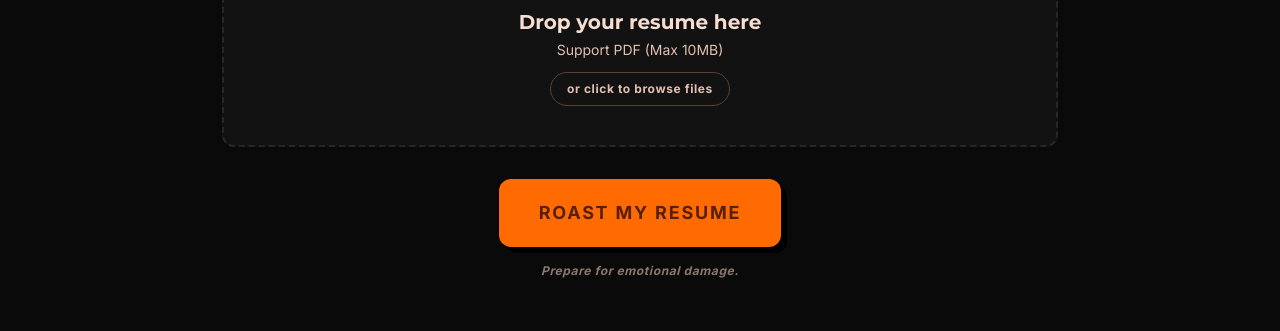
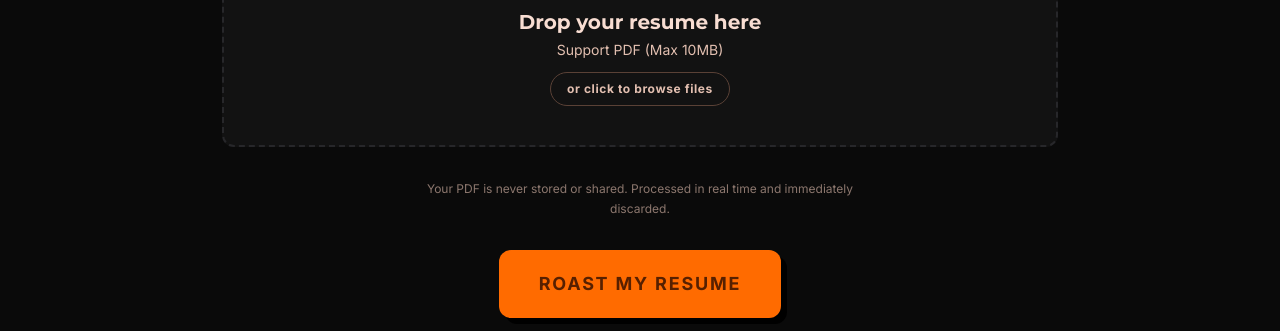
Before and after one commit to 3iiik/RoastMyCV, a website: page public/index.html in a window 1280 px wide. Shown: the part 445-776 px from the top of the page. Drawn offline with nearby package versions, Linux system fonts and the light colour scheme; a script that the page names is missing.

Commit message:
fix: add privacy notice below upload area

```diff
--- a/public/index.html
+++ b/public/index.html
@@ -151,6 +151,8 @@ body { background-color: #0A0A0A; color: #f8ddd2; overflow-x: hidden; font-famil
         </div>
       </div>
 
+      <p class="text-center text-xs text-on-surface-variant opacity-60 max-w-md mx-auto leading-relaxed">Your PDF is never stored or shared. Processed in real time and immediately discarded.</p>
+
       <div class="flex flex-col items-center gap-4">
         <button class="w-full md:w-auto md:min-w-[260px] bg-primary-container text-on-primary-container px-10 py-5 rounded-xl font-bold text-lg uppercase tracking-widest brutal-shadow hover:-translate-y-1 hover:-translate-x-1 hover:shadow-[8px_8px_0px_0px_rgba(0,0,0,1)] active:translate-y-0 active:translate-x-0 active:shadow-none transition-all" id="roast-btn">
           Roast My Resume
```
